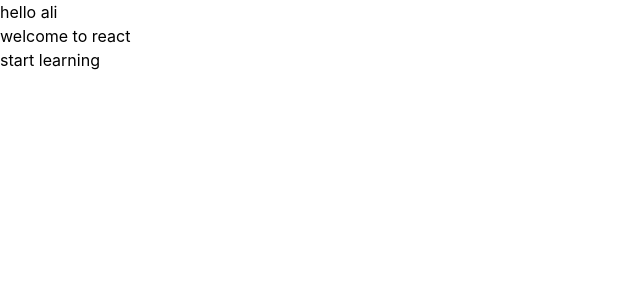
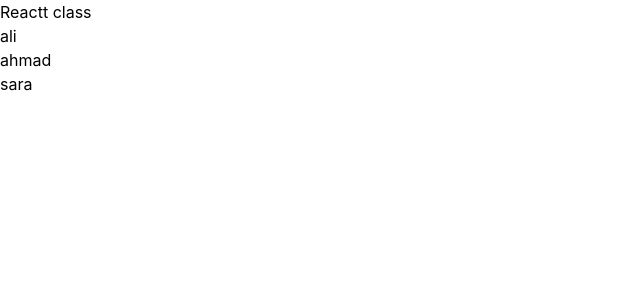
Before and after one commit to MuhammadHamid89/project, a React (Vite) app: page / in a window 1280 px wide. Shown: the top 300 px of the page, without its empty margins (0-640 px from the left). Built offline with nearby package versions, Linux system fonts and the light colour scheme.

Commit message:
practice of operators

```diff
--- a/src/App.jsx
+++ b/src/App.jsx
@@ -1,15 +1,16 @@
-import Home from "./pages/Home";
-
-function app(){
-  const name='ali'
+function App(){
+  const students=['ali','ahmad','sara']
+  const isTeacher=false
   return(
-    <>
-    {/* <Home /> */}
-
-    <h1>hello {name}</h1>
-    <p>welcome to react</p>
-    <button className="btn">start learning</button>
-    </>
+  <>
+  <h1>Reactt class</h1>
+  {isTeacher && <p>Teacher Mode</p>}
+  <ul>
+    {students.map((student,index)=>(
+      <li key={index}>{student}</li>
+    ))}
+  </ul>
+  </>
   )
 }
-export  default app
+export default App
```
Also changed, not shown: structure.txt (deleted), 2 other files (tests, documents, lock files or other folders).
